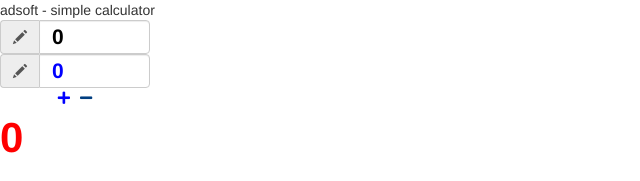
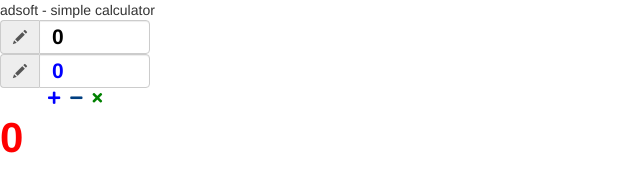
Before and after one commit to jorgeaveraf/testing-calculator, an Angular app: page / in a window 1280 px wide. Shown: the top 181 px of the page, without its empty margins (0-640 px from the left). Built offline with nearby package versions, Linux system fonts and the light colour scheme.

Commit message:
multiplication

```diff
--- a/src/app/ui/ui.component.css
+++ b/src/app/ui/ui.component.css
@@ -33,4 +33,9 @@
 .substraction-button {
     cursor: pointer;
     color: rgb(0, 62, 128);
+    margin-right: 10px;
 }
+.multiplication-button {
+    cursor: pointer;
+    color: rgb(0, 128, 0);
+}
--- a/src/app/ui/ui.component.html
+++ b/src/app/ui/ui.component.html
@@ -18,6 +18,8 @@
 
     <i class="fas fa-minus substraction-button" (click)="substraction()"></i>
 
+    <i class="fas fa-times multiplication-button" (click)="multiplication()"></i>
+
 </div>
 
 <span class="result">{{ result }}</span>
```
Also changed, not shown: 1 other file (tests, documents, lock files or other folders).
